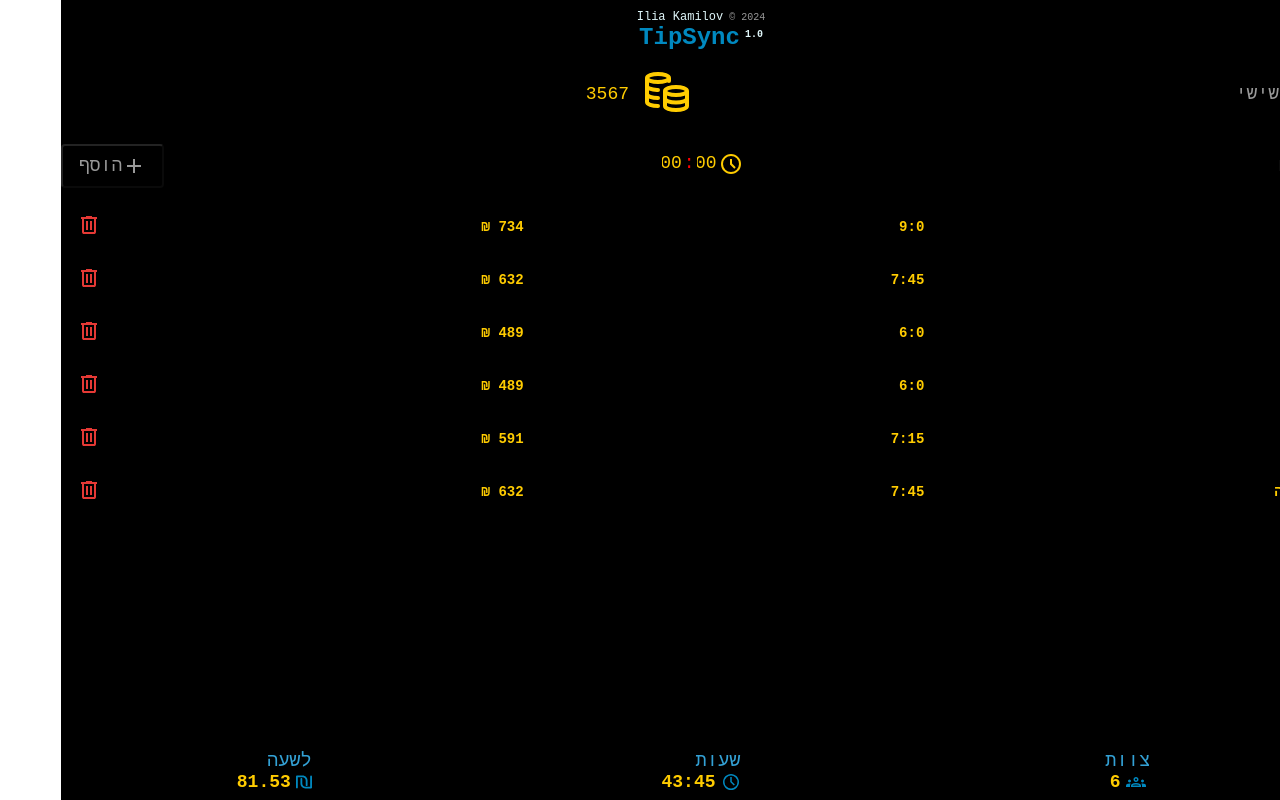
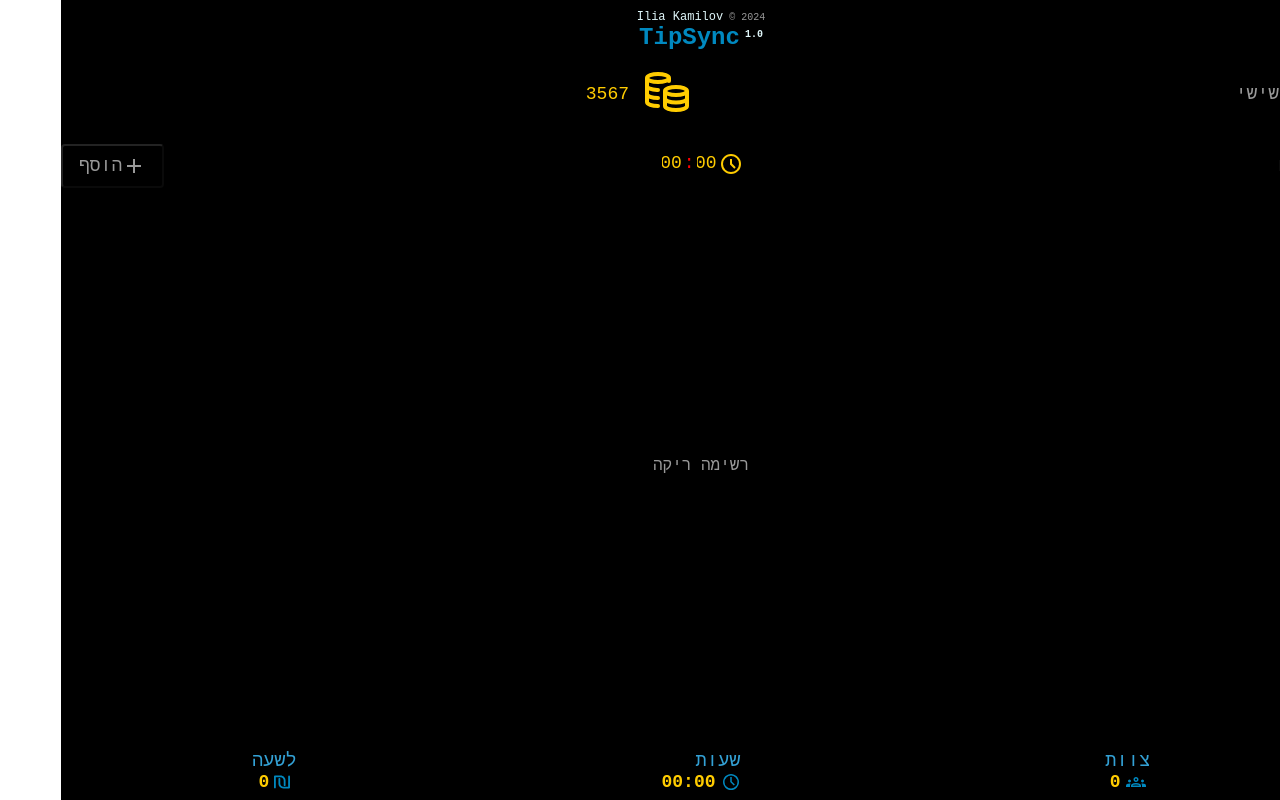
Before and after one commit to synctip/netlify, a React (Vite) app: page / in a window 1280 px wide. Built offline with nearby package versions, Linux system fonts and the light colour scheme.

Commit message:
remove: mocks from fixing calculations

```diff
--- a/src/components/Tips.form.tsx
+++ b/src/components/Tips.form.tsx
@@ -10,14 +10,7 @@
 
 const initialInput: TipsInput = {
   total: 3567,
-  employees: [
-    { name: "יואל", hours: 9, minutes: 0 },
-    { name: "איגור", hours: 7, minutes: 45 },
-    { name: "נעומי", hours: 6, minutes: 0 },
-    { name: "יותם", hours: 6, minutes: 0 },
-    { name: "דרורי", hours: 7, minutes: 15 },
-    { name: "יבגניה", hours: 7, minutes: 45 },
-  ],
+  employees: [],
 };
 
 const TipsForm: React.FC = () => {
```
